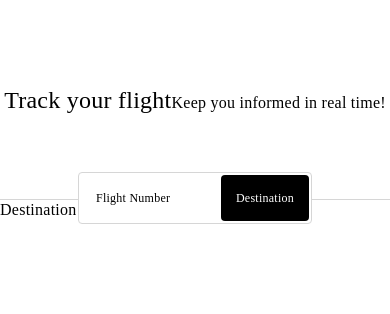
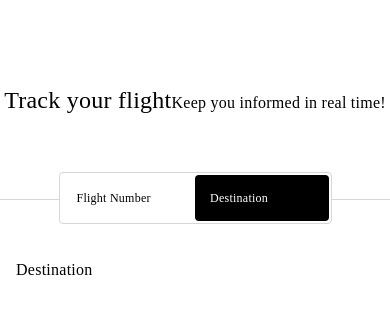
Before and after one commit to andrzmc/TrackYourFligthApp, a React Native app: screen /HomeDestinationScreen in a window 390 px wide. Shown: the top 314 px of the page. Built offline with nearby package versions, Linux system fonts and the light colour scheme.

Commit message:
feat: create layouts to each main navigation request

```diff
--- /dev/null
+++ b/src/components/layouts/home/home-request-by-flight-number.tsx
@@ -0,0 +1,13 @@
+import TyfTypography from '@/elements/tyf-typography/tyf-typography';
+import {HomeRequestStyled} from '@/styles/components/layouts/home/home-request';
+import React, {FC} from 'react';
+
+const HomeRequesFlightByNumberLayout: FC = () => {
+  return (
+    <HomeRequestStyled>
+      <TyfTypography text="Flight Number" color="Error" />
+    </HomeRequestStyled>
+  );
+};
+
+export default HomeRequesFlightByNumberLayout;
--- /dev/null
+++ b/src/components/layouts/home/home-request-by-origin-destination.tsx
@@ -0,0 +1,13 @@
+import TyfTypography from '@/elements/tyf-typography/tyf-typography';
+import {HomeRequestStyled} from '@/styles/components/layouts/home/home-request';
+import React, {FC} from 'react';
+
+const HomeRequesFlightByOriginDestinationLayout: FC = () => {
+  return (
+    <HomeRequestStyled>
+      <TyfTypography text="Destination" />
+    </HomeRequestStyled>
+  );
+};
+
+export default HomeRequesFlightByOriginDestinationLayout;
--- a/src/components/layouts/home/home-toogle-screen.tsx
+++ b/src/components/layouts/home/home-toogle-screen.tsx
@@ -28,11 +28,13 @@ const HomeToogleScreenLayout: FC = () => {
         text="Flight Number"
         color={getButtonStatus('HomeMainScreen')}
         onClick={() => onToggleRoute('HomeMainScreen')}
+        styles={{width: '50%'}}
       />
       <TyfButton
         text="Destination"
         color={getButtonStatus('HomeDestinationScreen')}
         onClick={() => onToggleRoute('HomeDestinationScreen')}
+        styles={{width: '50%'}}
       />
     </HomeToogleScreenStyled>
   );
--- a/src/screens/home/destination.tsx
+++ b/src/screens/home/destination.tsx
@@ -1,5 +1,5 @@
-import TyfTypography from '@/elements/tyf-typography/tyf-typography';
 import HomeCoverLayout from '@/layouts/home/home-cover';
+import HomeRequesFlightByOriginDestinationLayout from '@/layouts/home/home-request-by-origin-destination';
 import React, {FC} from 'react';
 import {SafeAreaView} from 'react-native';
 
@@ -7,7 +7,7 @@ const HomeDestinationScreen: FC = () => {
   return (
     <SafeAreaView>
       <HomeCoverLayout />
-      <TyfTypography text="Destination" />
+      <HomeRequesFlightByOriginDestinationLayout />
     </SafeAreaView>
   );
 };
--- a/src/screens/home/main.tsx
+++ b/src/screens/home/main.tsx
@@ -1,5 +1,5 @@
-import TyfTypography from '@/elements/tyf-typography/tyf-typography';
 import HomeCoverLayout from '@/layouts/home/home-cover';
+import HomeRequesFlightByNumberLayout from '@/layouts/home/home-request-by-flight-number';
 import React, {FC} from 'react';
 import {SafeAreaView} from 'react-native-safe-area-context';
 
@@ -7,7 +7,7 @@ const HomeMainScreen: FC = () => {
   return (
     <SafeAreaView>
       <HomeCoverLayout />
-      <TyfTypography text="Flight Number" color="Error" />
+      <HomeRequesFlightByNumberLayout />
     </SafeAreaView>
   );
 };
--- a/src/styles/components/layouts/home/home-cover.ts
+++ b/src/styles/components/layouts/home/home-cover.ts
@@ -20,8 +20,8 @@ export const HomeCoverTextStyled = styled.View`
 
 export const HomeCoverToogleStyled = styled.View`
   position: absolute;
-  left: 20%;
-  right: 20%;
-  width: 60%;
+  left: 15%;
+  right: 15%;
+  width: 70%;
   bottom: -${25}px;
 `;
--- /dev/null
+++ b/src/styles/components/layouts/home/home-request.ts
@@ -0,0 +1,11 @@
+import styled from 'styled-components/native';
+
+export const HomeRequestStyled = styled.View`
+  width: 100%;
+  padding: ${60}px ${16}px ${16}px ${16}px;
+  display: flex;
+  align-items: center;
+  justify-content: flex-start;
+  flex-direction: row;
+  position: relative;
+`;
```
